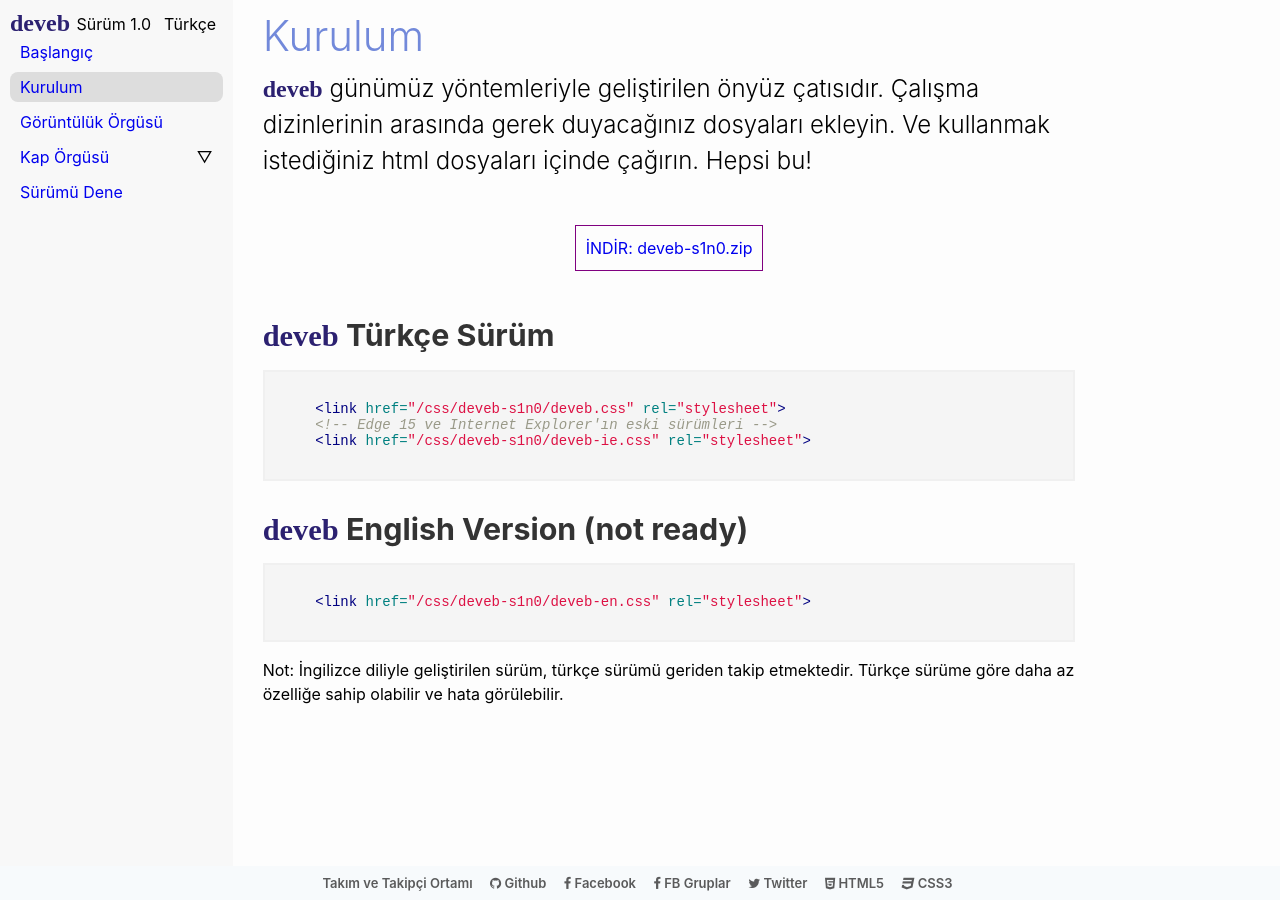
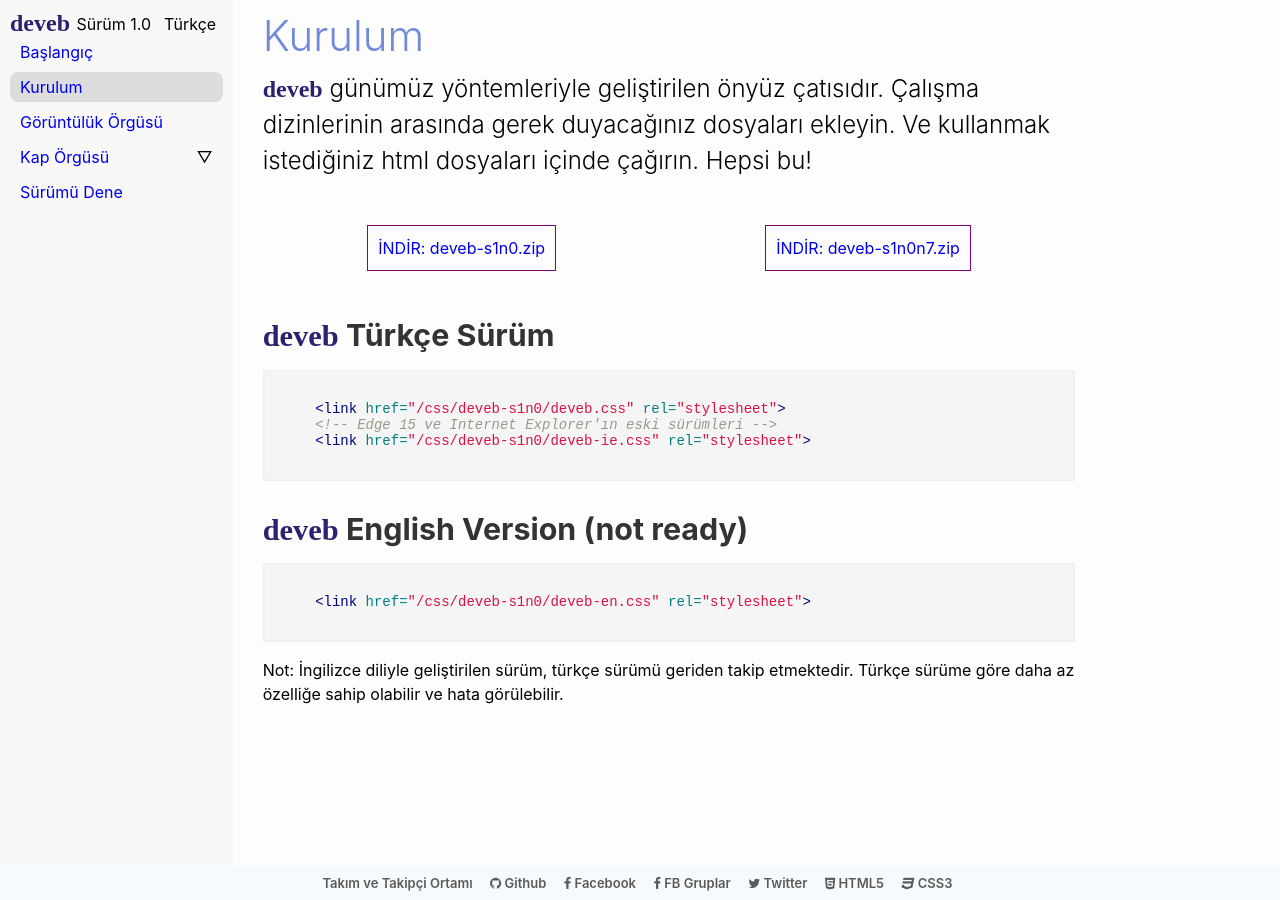
Before and after one commit to data-deveb/data-deveb.github.io, a Jekyll site: the page built from 1.0/tr/kurulum.html, in a window 1280 px wide. Built offline with Jekyll 4.4.1, drawn with Linux system fonts in a browser that asks for light colours; some web fonts are replaced.

Commit message:
1.0.7 sürüm bağlantısı eklendi

```diff
--- a/1.0/tr/kurulum.html
+++ b/1.0/tr/kurulum.html
@@ -8,7 +8,10 @@
 
     <p data-gnl>
       <a data-basmal data-gnl="_o 0" class="birincil" href="https://github.com/data-deveb/data-deveb.github.io/releases/download/deveb-1.0-tr/deveb-s1n0.zip" style="border:1px solid purple; padding:10px;">İNDİR: deveb-s1n0.zip</a>
+      <a data-basmal data-gnl="_o 0" class="birincil" href="https://github.com/data-deveb/data-deveb.github.io/releases/download/deveb-1.0.7/deveb-s1n0n7.zip" style="border:1px solid purple; padding:10px;">İNDİR: deveb-s1n0n7.zip</a>
     </p>
+
+
 
     <h2><span class="simget">deveb</span> Türkçe Sürüm</h2>
     {% highlight html %}
```
